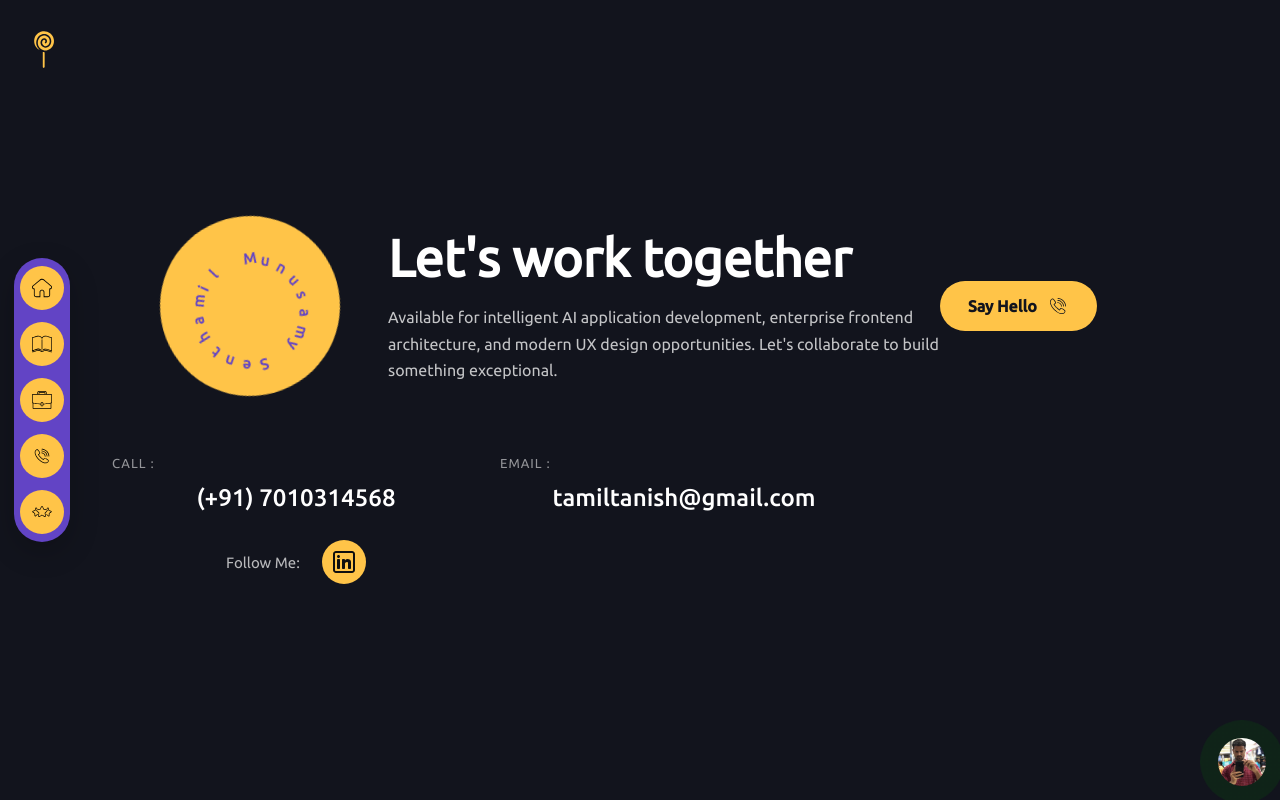
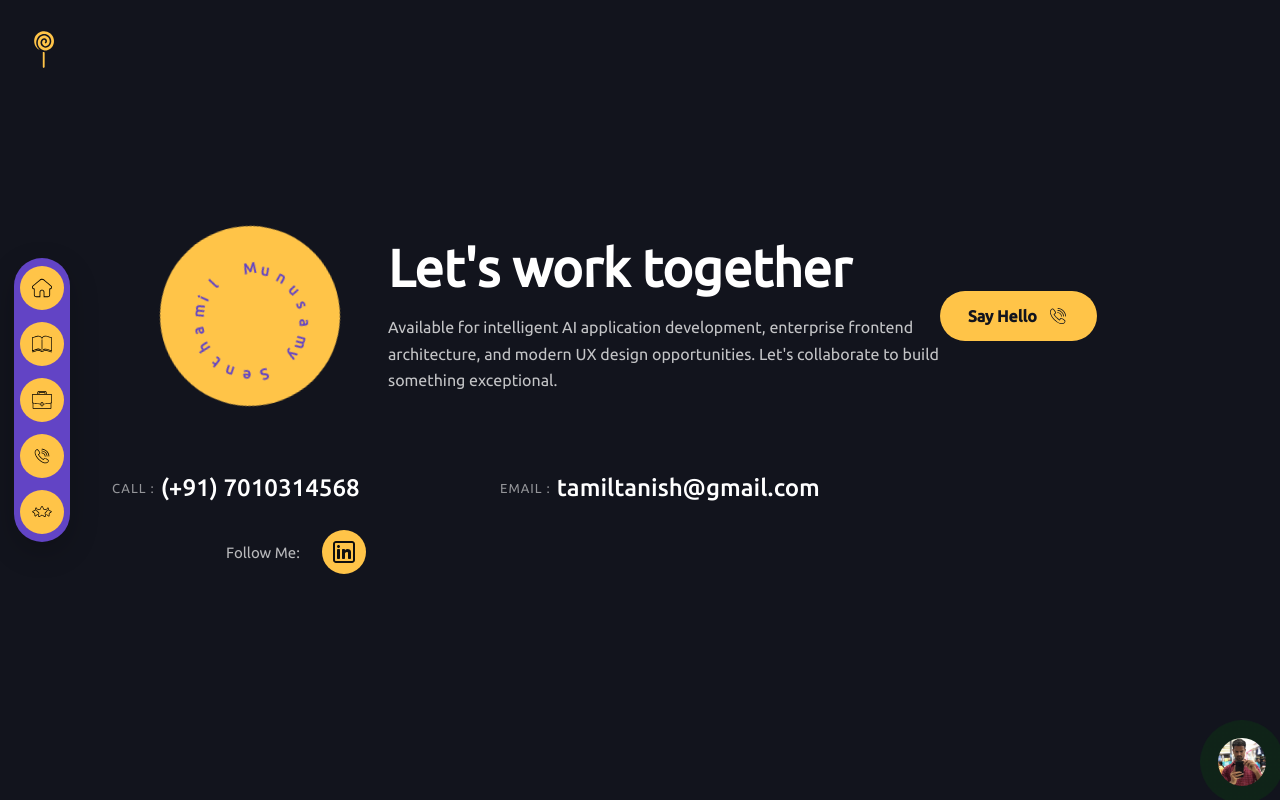
Before and after one commit to JammyJamm/Portfolio, a React (Create React App) app in the folder sourcecode/: page /contact in a window 1280 px wide. Built offline with nearby package versions, Linux system fonts and the light colour scheme.

Commit message:
Updated changes

```diff
--- a/sourcecode/package.json
+++ b/sourcecode/package.json
@@ -1,5 +1,5 @@
 {
-  "homepage": "https://jammyjamm.github.io/Portfolio",
+  "homepage": "https://jammyjamm.github.io/",
   "name": "Portfolio",
   "version": "0.1.0",
   "private": true,
--- a/sourcecode/src/pages/contact/style.scss
+++ b/sourcecode/src/pages/contact/style.scss
@@ -100,7 +100,9 @@
     border-radius: 50px;
     font-size: 16px;
     font-weight: 700;
-    transition: transform 0.25s ease, background 0.25s ease;
+    transition:
+      transform 0.25s ease,
+      background 0.25s ease;
 
     &:hover {
       background: #ffffff;
@@ -126,7 +128,7 @@
 
     .contact-meta-card {
       display: flex;
-      flex-direction: column;
+      align-items: center;
       gap: 6px;
 
       label {
```
